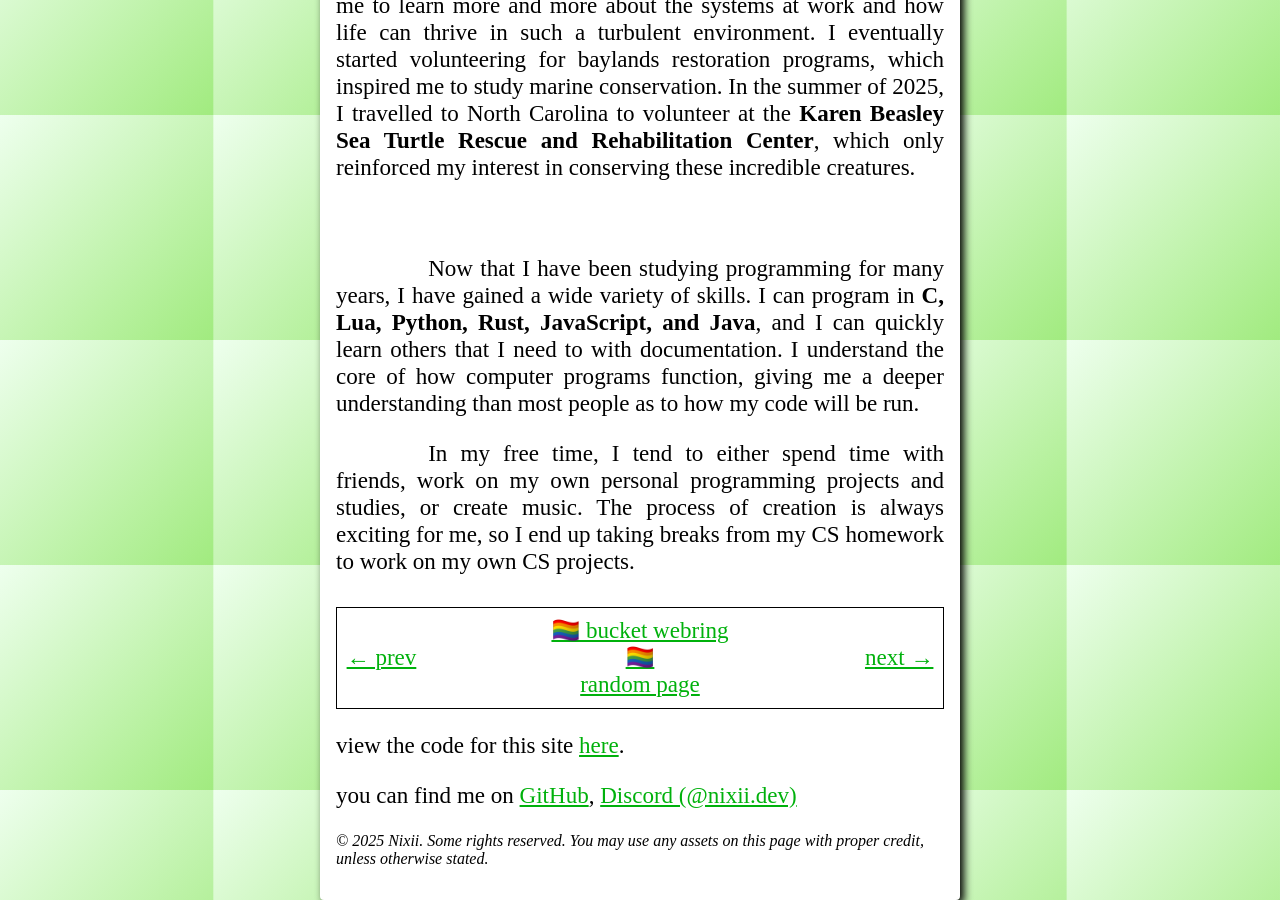
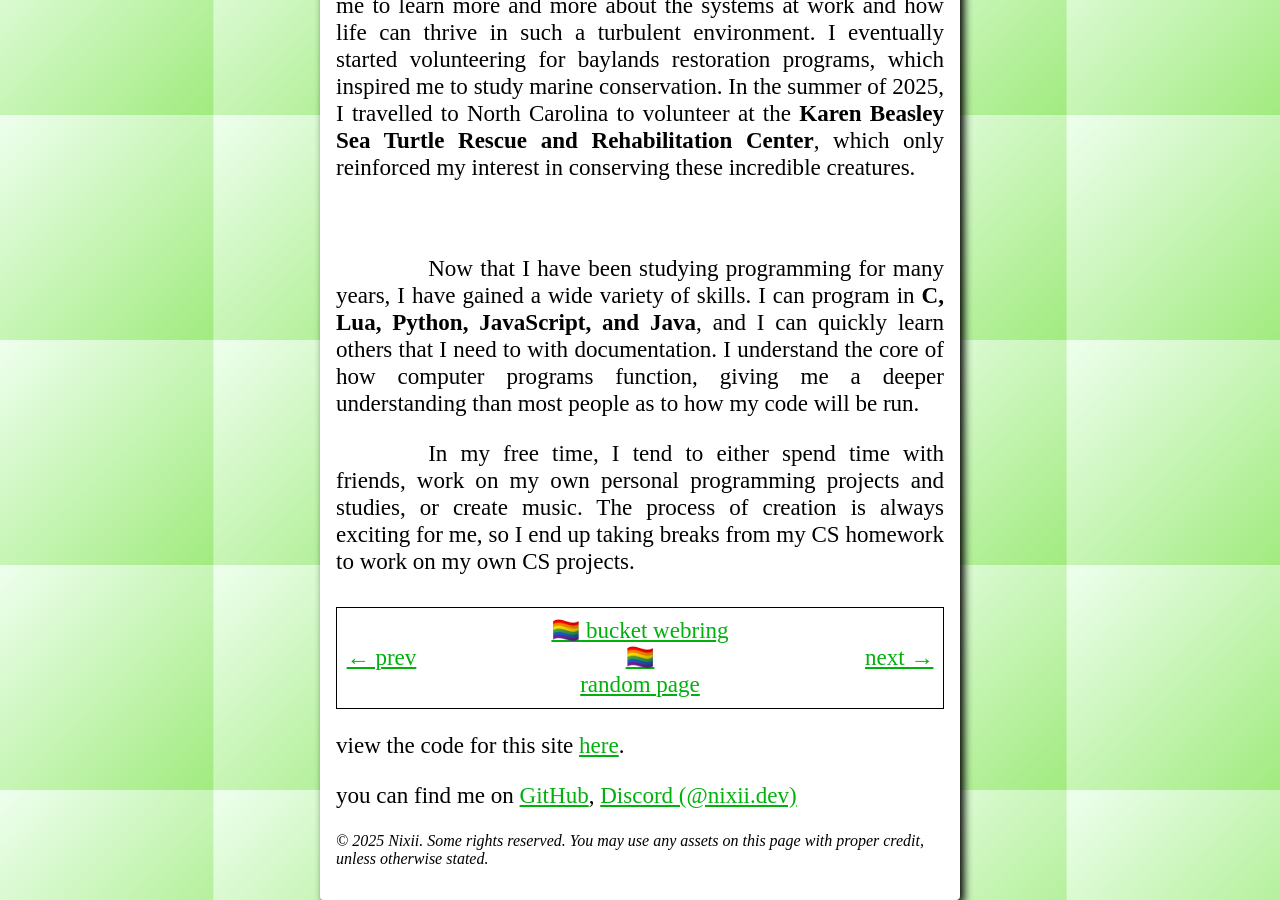
Before and after one commit to nixii/nixii.github.io, a Jekyll site: the page built from about-me.html, in a window 1280 px wide and 900 px high, scrolled down 784 px. Built offline with Jekyll 4.4.1, drawn with Linux system fonts in a browser that asks for light colours; some web fonts are replaced.

Commit message:
Update about-me.html

```diff
--- a/about-me.html
+++ b/about-me.html
@@ -24,7 +24,7 @@ title: about me
 </p>
 
 <br> <p class="p">
-	Now that I have been studying programming for many years, I have gained a wide variety of skills. I can program in <span class="bold">C, Lua, Python, Rust, JavaScript, and Java</span>, and I can quickly learn others that I need to with documentation. I understand the core of how computer programs function, giving me a deeper understanding than most people as to how my code will be run.
+	Now that I have been studying programming for many years, I have gained a wide variety of skills. I can program in <span class="bold">C, Lua, Python, JavaScript, and Java</span>, and I can quickly learn others that I need to with documentation. I understand the core of how computer programs function, giving me a deeper understanding than most people as to how my code will be run.
 </p>
 
 <p class="p">
```
